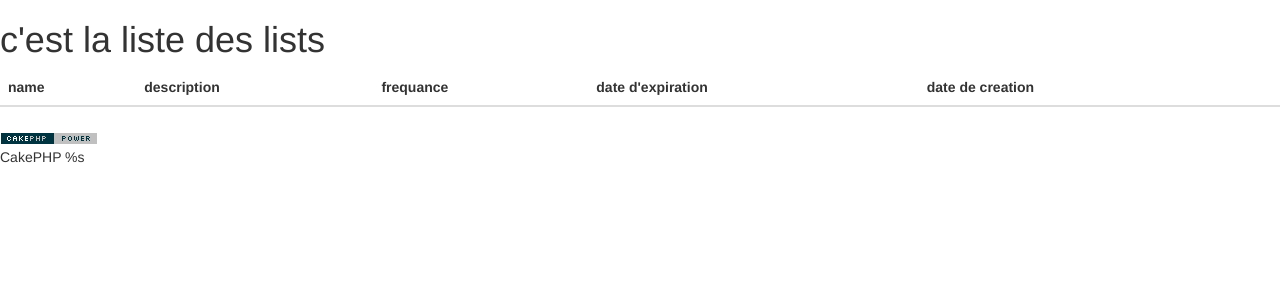
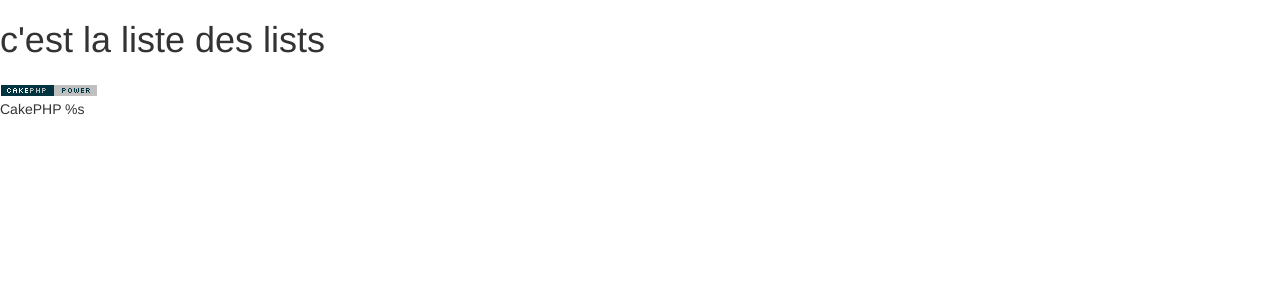
Before and after one commit to nicoptere2/toDoList, a CakePHP app: the page made by app/View/Lists/index.ctp in a window 1280 px wide. Shown: the part 60-360 px from the top of the page. Run offline with PHP 8.4 and a stand-in for CakePHP, Linux system fonts and the light colour scheme; the template is opened without the code that fills it: most values are stand-ins (such as "Sample title", 1, 10 or a date in 2020); lists and menus that the app fills with data are empty; some libraries are stand-ins or nearby versions.

Commit message:
modification de l'archi html

```diff
--- a/app/View/Lists/index.ctp
+++ b/app/View/Lists/index.ctp
@@ -1,29 +1,18 @@
 <div ng-app="Liste" ng-controller="ListeController">
 	<h1>c'est la liste des lists</h1>
-	<?php //debug($lists) ?>
 
-	<table class="table table-hover" ng-model="lists" ng-init="
+	<div class="list-group lists" ng-model="lists" ng-init="
 			lists=<?php echo htmlentities(json_encode($lists)) ?>
 			">
-		<thead>
-			<th>name</th>
-			<th>description</th>
-			<th>frequance</th>
-			<th>date d'expiration</th>
-			<th>date de creation</th>
-			<th></th>
-		</thead>
-		<tbody>
-			<tr ng-repeat="(key, value) in lists">
-				<td>{{value.Liste.name}}</td>
-				<td>{{value.Liste.description}}</td>
-				<td>{{value.Liste.frequancy}}</td>
-				<td>{{value.Liste.expirationDate}}</td>
-				<td>{{value.Liste.created}}</td>
-				<td><a href="lists/tasks/{{value.Liste.id}}" class="btn btn-default">Voir</a></td>
-			</tr>
-		</tbody>
-	</table>
+
+		<a href="lists/tasks/{{value.Liste.id}}" class="list-group-item" ng-repeat="(key, value) in lists">
+			<ul>
+				<li>{{value.Liste.name}}</li>
+				<li>{{value.Liste.created}}</li>
+			</ul>
+		</a>
+
+	</div>
 
 </div>
 <script type="text/javascript">
```
